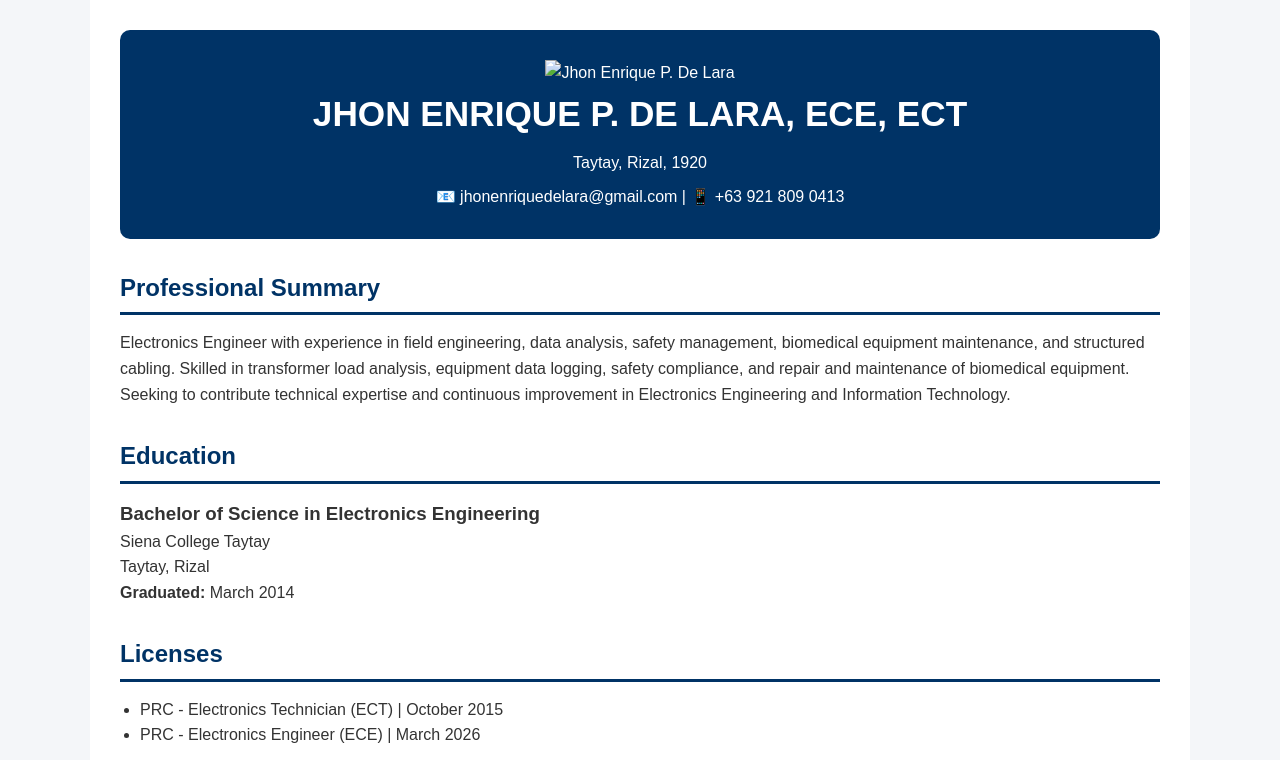
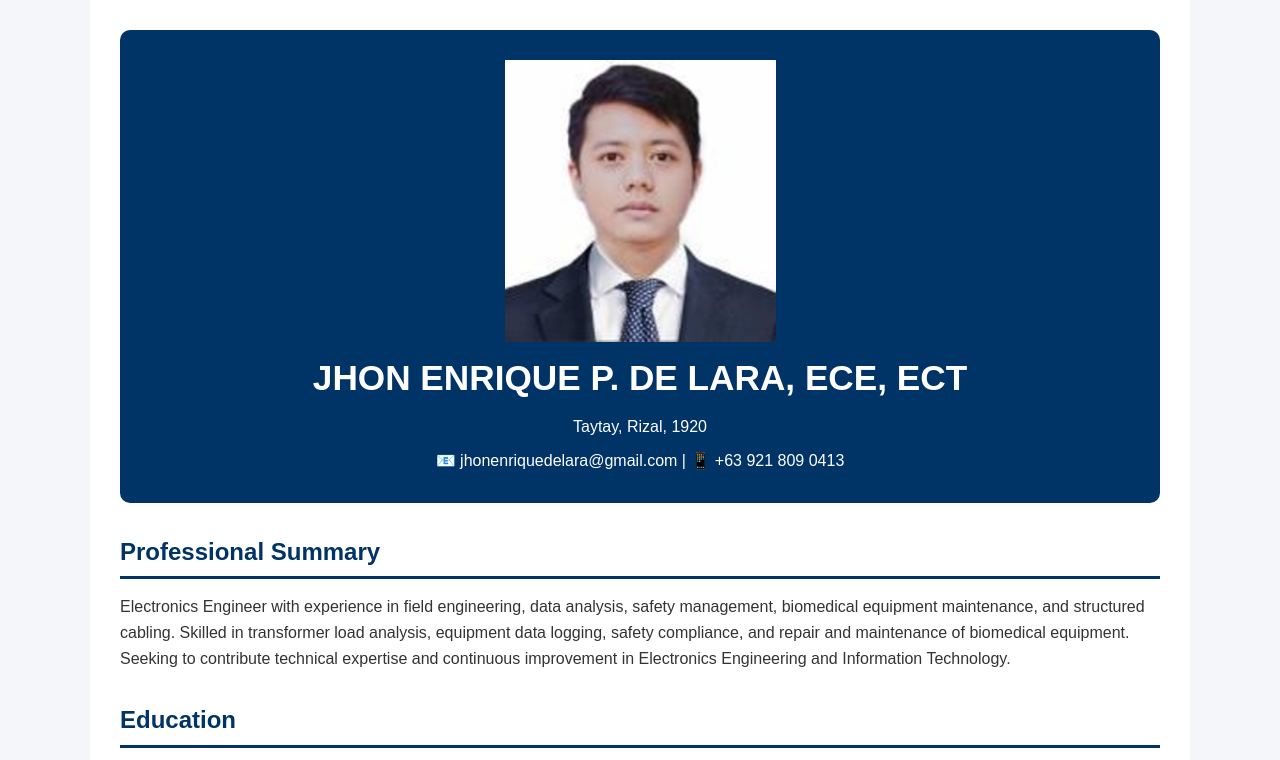
Before and after one commit to JhonEnrique/jhon-resume, a plain HTML site: page index.html in a window 1280 px wide. Shown: the top 760 px of the page. Drawn offline with Linux system fonts and the light colour scheme.

Commit message:
Update profile picture and content in index.html
Updated profile picture and made minor content adjustments.

```diff
--- a/index.html
+++ b/index.html
@@ -109,7 +109,7 @@ footer{
 <div class="container">
 
 <header>
-    <img src="profile.jpg" alt="Jhon Enrique P. De Lara" class="profile-pic">
+    <img src="Picture1.png" alt="Jhon Enrique P. De Lara" class="profile-pic">
     <h1>JHON ENRIQUE P. DE LARA, ECE, ECT</h1>
     <p>Taytay, Rizal, 1920</p>
     <p>📧 jhonenriquedelara@gmail.com | 📱 +63 921 809 0413</p>
```
